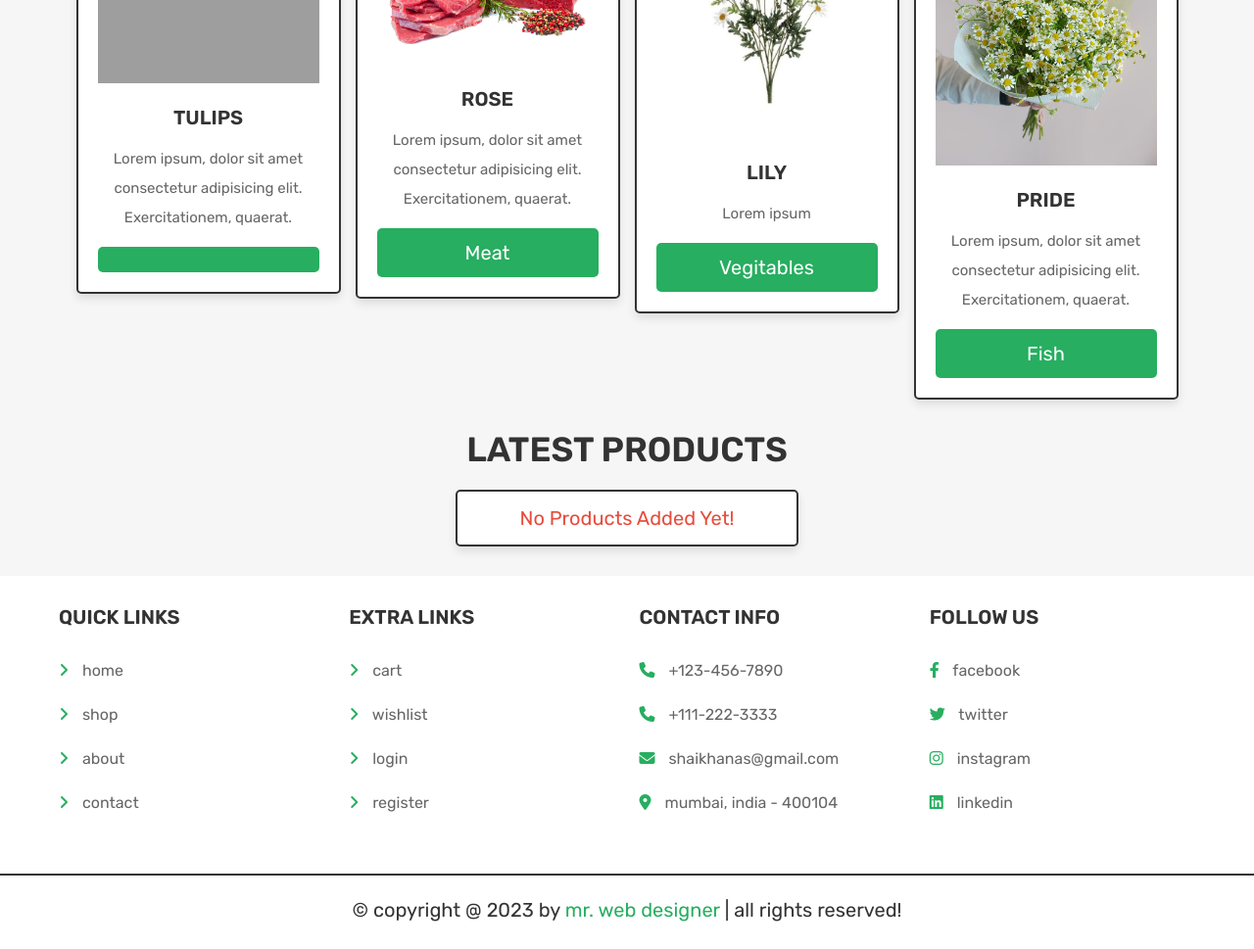
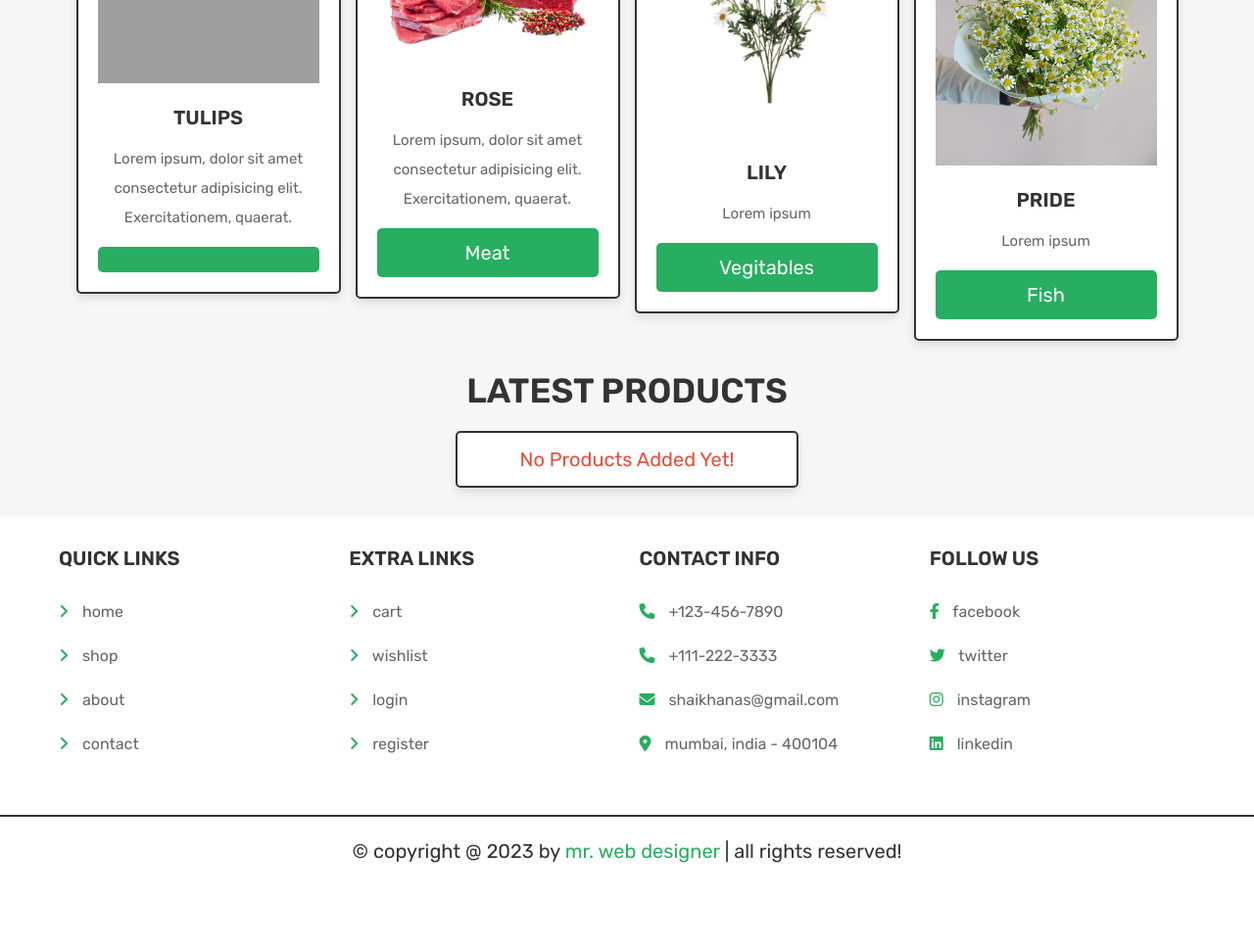
Before and after one commit to jirou0/WE-project-1, a PHP site: page /home.php in a window 1280 px wide. Shown: the part 748-1717 px from the top of the page at 98% size. After the commit the page ends 1629 px from the top, so only its background shows below. Run offline with PHP 8.4, Linux system fonts and the light colour scheme; the visitor is signed in with stand-in values (Sample User, id 1); data that the repository does not hold is empty; some libraries are stand-ins or nearby versions; grey boxes are pictures that could not be loaded.

Commit message:
description change on pride

```diff
--- a/grocerystore/home.php
+++ b/grocerystore/home.php
@@ -140,7 +140,7 @@ if(isset($_POST['add_to_cart'])){
       <div class="box">
          <img src="images/cat-4.jpg" alt="">
          <h3>pride</h3>
-         <p>Lorem ipsum, dolor sit amet consectetur adipisicing elit. Exercitationem, quaerat.</p>
+         <p>Lorem ipsum</p>
          <a href="category.php?category=fish" class="btn">fish</a>
       </div>
 
```
